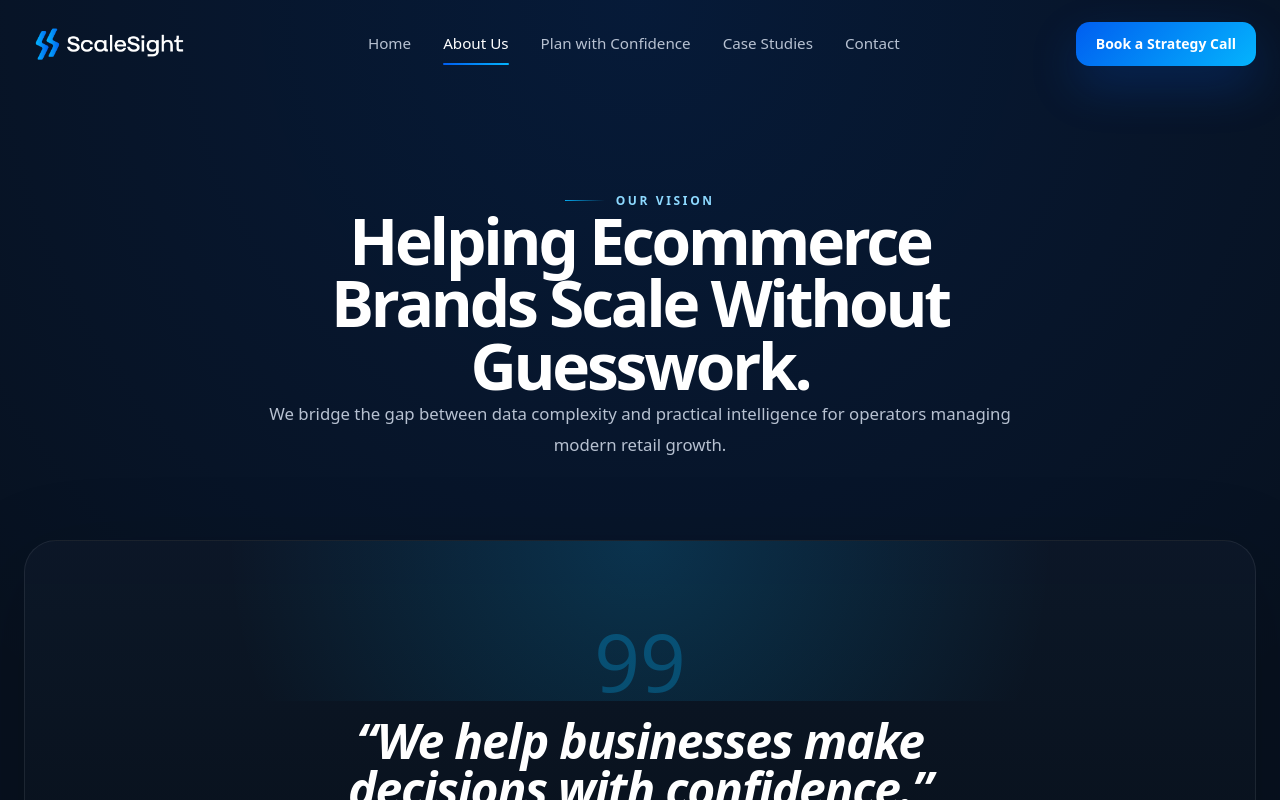
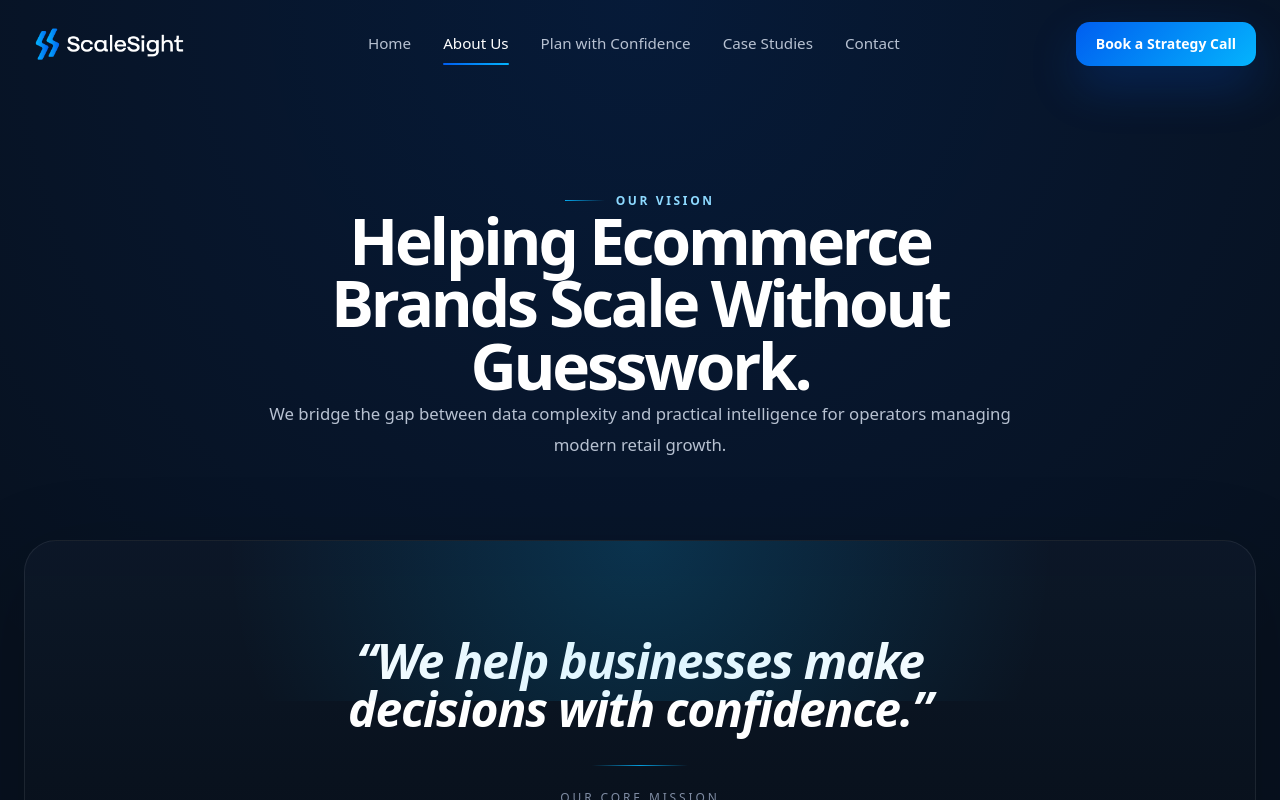
Before and after one commit to ArmanMehdi51214/scalesight_website, a Next.js app: page /about in a window 1280 px wide. Shown: the top 800 px of the page. Built offline with nearby package versions, Linux system fonts and the light colour scheme.

Commit message:
about updated

```diff
--- a/app/about/page.tsx
+++ b/app/about/page.tsx
@@ -59,9 +59,6 @@ export default function AboutPage() {
         <section className="mx-auto mt-20 max-w-7xl">
           <div className="surface-card relative overflow-hidden rounded-[2rem] px-8 py-14 text-center md:px-20 md:py-20">
             <div className="absolute inset-x-0 top-0 h-40 bg-[radial-gradient(circle_at_top,rgba(4,180,253,0.18),transparent_65%)]" />
-            <p className="text-[4rem] leading-none text-[rgba(4,180,253,0.28)] md:text-[5rem]">
-              99
-            </p>
             <h2 className="mx-auto mt-4 max-w-3xl text-3xl font-semibold italic tracking-tight text-white md:text-5xl">
               &ldquo;We help businesses make decisions with confidence.&rdquo;
             </h2>
--- a/app/contact/page.tsx
+++ b/app/contact/page.tsx
@@ -9,6 +9,7 @@ import {
 import SiteFooter from "@/components/site-footer";
 import SiteHeader from "@/components/site-header";
 import { Eyebrow } from "@/components/marketing-primitives";
+import process from "process";
 
 // export const metadata: Metadata = {
 //   title: "ScaleSight | Book Your Strategy Call",
@@ -16,7 +17,7 @@ import { Eyebrow } from "@/components/marketing-primitives";
 //     "Contact ScaleSight to discuss forecasting, planning, and operating visibility.",
 // };
 
-const CALENDLY_URL = "https://calendly.com/kazmiarmanmehdi/30min";
+const CALENDLY_URL = process.env.NEXT_PUBLIC_CALENDLY_URL;
 
 const handleCalendlySubmit = (event: React.FormEvent<HTMLFormElement>) => {
   event.preventDefault();
```
